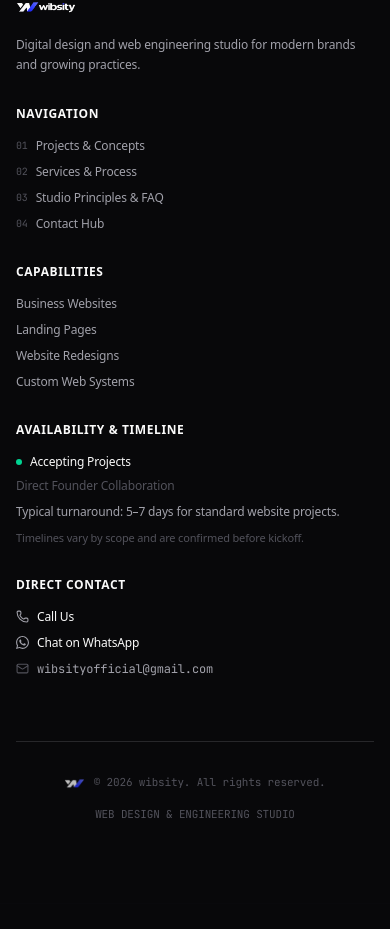
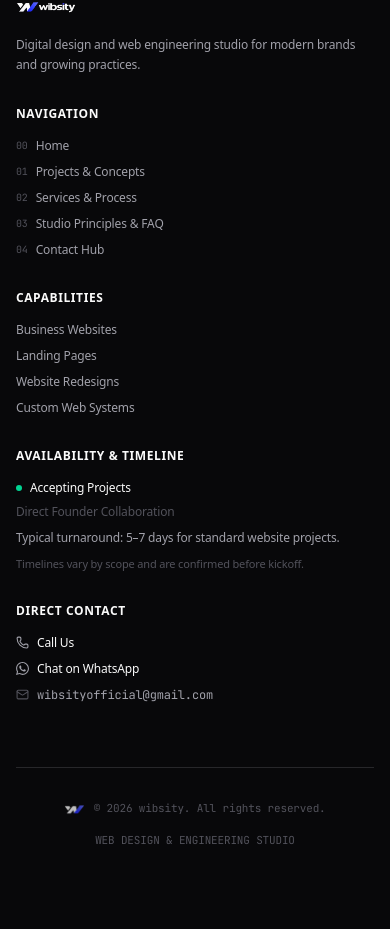
Before and after one commit to vishal558-dev/wibsity, a React (Vite) app: page / in a window 390 px wide. Shown: the part 5079-6008 px from the top of the page. Built offline with nearby package versions, Linux system fonts and the light colour scheme; a web font is replaced by a local one.

Commit message:
feat(navigation): add Home tab to navbar and footer directory
- Add dedicated 'Home' (00) navigation link with exact route matching to Navbar
- Include 'Home' link in mobile drawer menu and Footer navigation list
- Integrate smooth scroll-to-top behavior upon tab clicks

```diff
--- a/src/components/layout/Footer.tsx
+++ b/src/components/layout/Footer.tsx
@@ -95,6 +95,12 @@ export const Footer: React.FC = () => {
               Navigation
             </span>
             <ul className="space-y-2.5 font-sans text-xs text-fg-muted">
+              <li>
+                <Link to="/" onClick={handleLinkClick} className="hover:text-fg transition-colors flex items-center gap-2">
+                  <span className="font-mono text-fg-faint text-[10px]">00</span>
+                  <span>Home</span>
+                </Link>
+              </li>
               <li>
                 <Link to="/projects" onClick={handleLinkClick} className="hover:text-fg transition-colors flex items-center gap-2">
                   <span className="font-mono text-fg-faint text-[10px]">01</span>
--- a/src/components/layout/Navbar.tsx
+++ b/src/components/layout/Navbar.tsx
@@ -20,6 +20,7 @@ export const Navbar: React.FC = () => {
   }, []);
 
   const navLinks = [
+    { label: 'Home', to: '/', index: '00', end: true },
     { label: 'Projects & Concepts', to: '/projects', index: '01' },
     { label: 'Services', to: '/services', index: '02' },
     { label: 'Studio', to: '/about', index: '03' },
@@ -71,6 +72,7 @@ export const Navbar: React.FC = () => {
               <NavLink
                 key={link.to}
                 to={link.to}
+                end={link.end}
                 onClick={handleNavClick}
                 className={({ isActive }) =>
                   `text-xs font-sans tracking-wide transition-all flex items-center gap-1.5 py-1 relative ${
@@ -167,6 +169,7 @@ export const Navbar: React.FC = () => {
                 <NavLink
                   key={link.to}
                   to={link.to}
+                  end={link.end}
                   onClick={handleMobileNavClick}
                   className={({ isActive }) =>
                     `flex items-center justify-between py-2 border-b border-border-hairline text-sm font-sans ${
```
